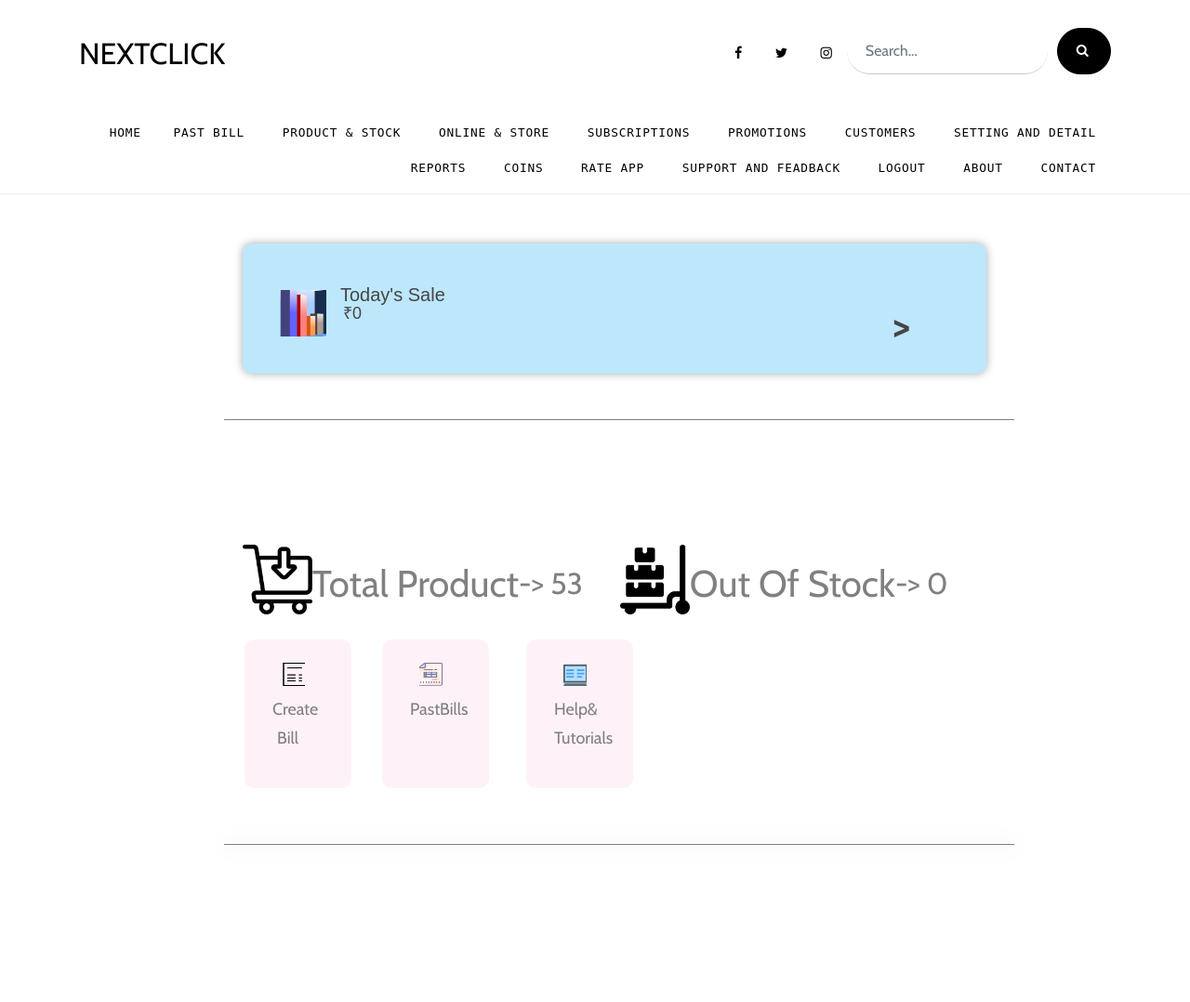
After one commit to Ishwar786Ambare/codingunda, a Django app: page /product_and_stock/ in a window 1280 px wide. The commit adds this page. Shown: the top 1078 px of the page at 93% size. Run offline with Django 3.2, Linux system fonts and the light colour scheme; some libraries are stand-ins or nearby versions; some web fonts are replaced.

Commit message:
last thing of the day

```diff
--- a/codingunda/blog/views.py
+++ b/codingunda/blog/views.py
@@ -101,3 +101,7 @@
 
 def product_settings(request):
     return render(request, 'product_settings.html')
+
+
+def product_and_stock(request):
+    return render(request, 'product_and_stock.html',)
--- a/codingunda/codingunda/urls.py
+++ b/codingunda/codingunda/urls.py
@@ -17,7 +17,7 @@
 from django.urls import path, include
 from django.conf import settings
 from django.conf.urls.static import static
-from blog.views import index, about, post, contact, search, view_all,product_settings
+from blog.views import index, about, post, contact, search, view_all,product_settings,product_and_stock
 
 urlpatterns = [
     path('admin/', admin.site.urls),
@@ -31,6 +31,7 @@
 
 
 
+    path('product_and_stock/', product_and_stock, name='product_and_stock'),
 
     path('product_settings/', product_settings, name='product_settings'),
 ]
--- a/codingunda/templates/base.html
+++ b/codingunda/templates/base.html
@@ -86,7 +86,15 @@
                                     <a href="{% url 'home' %}" class="nav-link text-left">Home</a>
                                 </li>
                                 <li><a href="{% url 'contact' %}" class="nav-link text-left">Past Bill</a></li>
-                                <li><a href="{% url 'contact' %}" class="nav-link text-left">Product & Stock</a></li>
+
+
+
+                                <li><a href="{% url 'product_and_stock' %}" class="nav-link text-left">Product & Stock</a></li>
+
+
+
+
+
                                 <li><a href="{% url 'contact' %}" class="nav-link text-left">Online & Store</a></li>
                                 <li><a href="{% url 'contact' %}" class="nav-link text-left">Subscriptions</a></li>
                                 <li><a href="{% url 'contact' %}" class="nav-link text-left">Promotions</a></li>
--- /dev/null
+++ b/codingunda/templates/product_and_stock.html
@@ -0,0 +1,28 @@
+{% extends 'base.html' %}
+{% load static %}
+{% block body %}
+
+
+    <style>
+    .box.flex {
+  display: flex;
+  justify-content: center;
+  align-items: center;
+        margin-top: 70px;
+}
+    </style>
+
+
+<div class="box flex">
+  <p>
+    <img src="{% static './img/total_product.png' %}" width="75">
+    <h1>Total Product</h1><br><br>
+    <br><h2> -> 53</h2><br>
+  </p>
+  <p style="padding-left: 40px">
+    <img src="{% static './img/out_of_stock.png' %}" width="75">
+    <h1>Out Of Stock</h1><br>
+    <br><h2> -> 0</h2>
+  </p>
+</div>
+{% endblock %}
--- a/codingunda/templates/product_settings.html
+++ b/codingunda/templates/product_settings.html
@@ -556,10 +556,4 @@
     </section>
 
 
-
-
-
-
-
-
 {% endblock %}
```
Also changed, not shown: codingunda/static/img/out_of_stock.png (added), codingunda/static/img/total_product.png (added).
